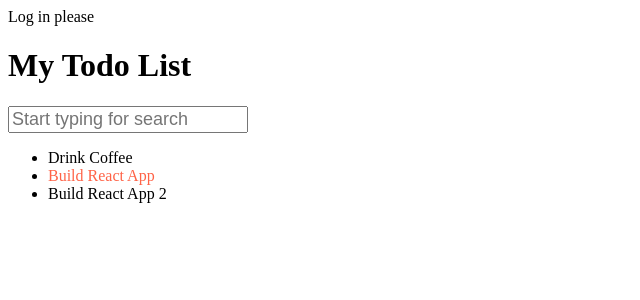
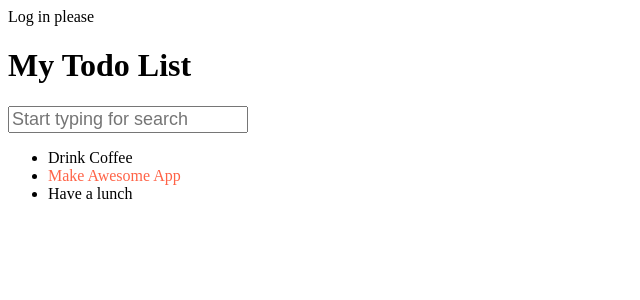
Before and after one commit to ArminBlaze/Udemy-react1-todo, a React (Create React App) app: page / in a window 1280 px wide. Shown: the top 300 px of the page, without its empty margins (0-640 px from the left). Built offline with nearby package versions, Linux system fonts and the light colour scheme.

Commit message:
30 - Передаём массив в компонент. Компонент из каждого элемента массива генерирует реакт-элемент и вставляет на страницу.

```diff
--- a/src/components/TodoList.js
+++ /dev/null
@@ -1,19 +0,0 @@
-import React from 'react';
-import TodoListItem from 'components/TodoListItem';
-
-const TodoList = (options) => {
-	console.log(options);
-//	const items = ['Learn React', 'Build Awesome App'];
-
-	return (
-		<ul>
-			<li><TodoListItem label="Drink Coffee" /></li>
-			<li><TodoListItem
-			label="Build React App"
-			important /></li>
-			<li>{ TodoListItem( {label: "Build React App 2"} ) }</li>
-		</ul>
-	);
-};
-
-export default TodoList;
--- /dev/null
+++ b/src/components/TodoList.jsx
@@ -0,0 +1,22 @@
+import React from 'react';
+import TodoListItem from 'components/TodoListItem';
+
+const TodoList = ({todos}) => {
+
+	const elements = todos.map( (item, i) => {
+		return (
+			<li>
+				<TodoListItem label={item.label} important={item.important} />
+			</li>
+		)
+	});
+
+
+	return (
+		<ul>
+			{elements}
+		</ul>
+	);
+};
+
+export default TodoList;
--- a/src/index.js
+++ b/src/index.jsx
@@ -12,12 +12,19 @@ const App = () => {
 	const loginBox = <span>Log in please</span>;
 	const welcomeBox = <span>Welcome Back!</span>;
 
+	const todoData = [
+		{label: 'Drink Coffee'},
+		{label: 'Make Awesome App', important: true},
+		{label: 'Have a lunch'},
+	];
+
+
 	return (
 		<div>
 			{isLoggedIn ? welcomeBox : loginBox}
 			<AppHeader />
 			<SearchPanel />
-			<TodoList items={['item1', 'item Banana']} />
+			<TodoList todos={todoData} />
 		</div>
 	)
 }
```
Also changed, not shown: src/components/AppHeader.jsx (renamed from src/components/AppHeader.js), src/components/SearchPanel.jsx (renamed from src/components/SearchPanel.js), src/components/TodoListItem.jsx (renamed from src/components/TodoListItem.js).
